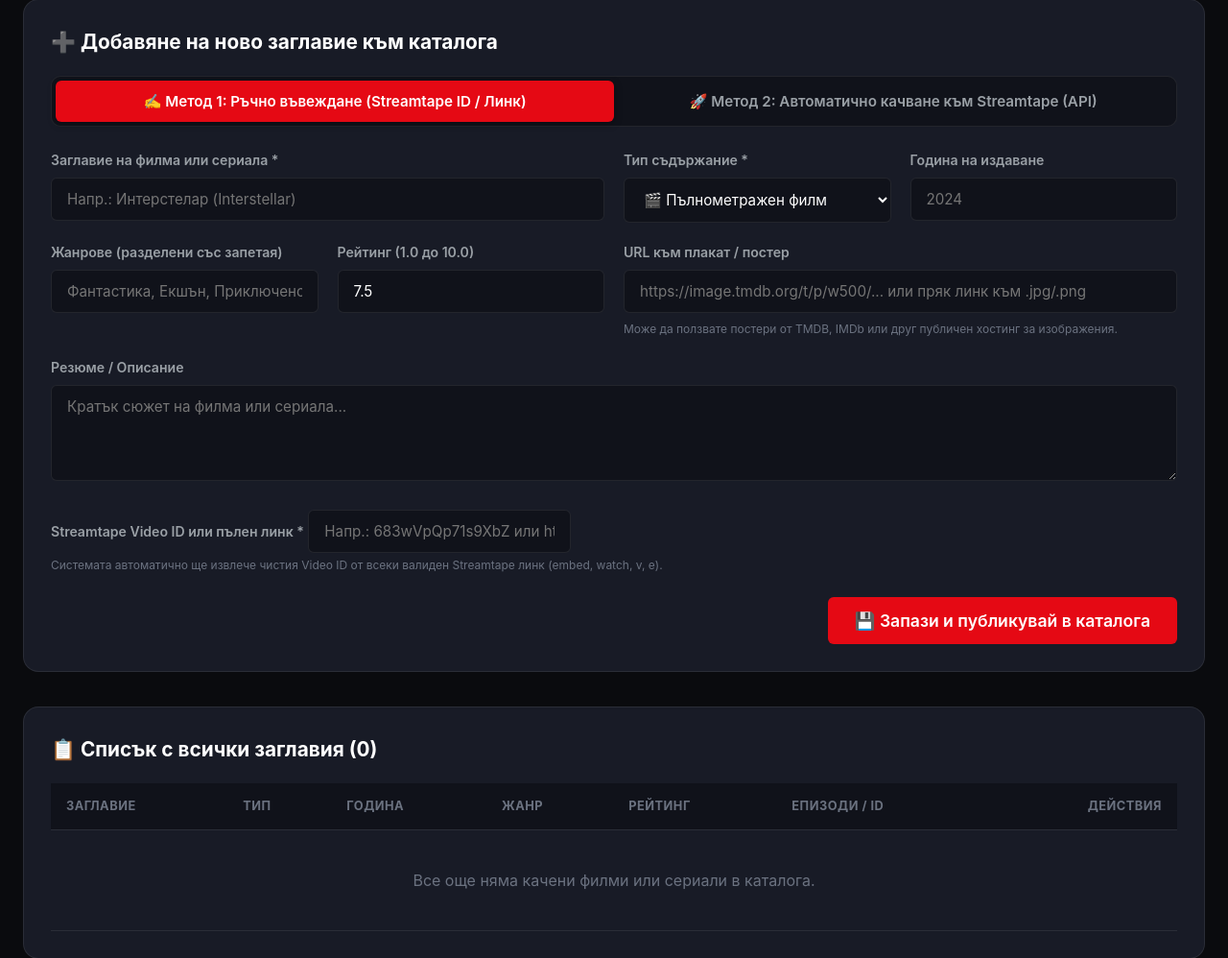
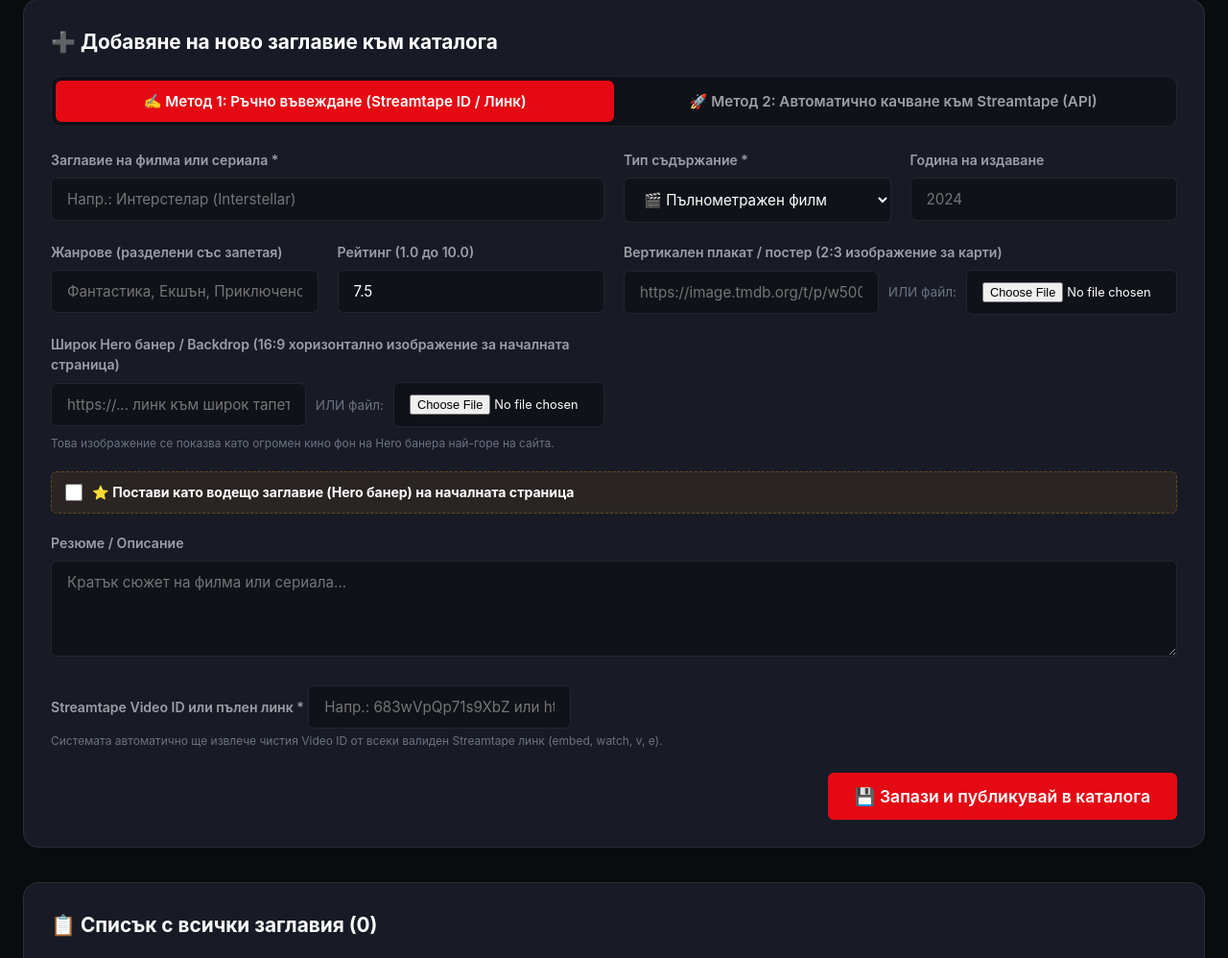
Before and after one commit to radostinslavcev1-lab/my-cinema-site, a Flask app: page /admin in a window 1280 px wide. Shown: the part 393-1391 px from the top of the page at 96% size. Run offline with Flask 3, Linux system fonts and the light colour scheme; the visitor is signed in with stand-in values (Sample User, id 1).

Commit message:
Add Hero Banner custom backdrop upload and featured toggle support

```diff
--- a/app.py
+++ b/app.py
@@ -43,8 +43,9 @@ app.config['SQLALCHEMY_TRACK_MODIFICATIONS'] = False
 app.config['MAX_CONTENT_LENGTH'] = int(os.environ.get('MAX_CONTENT_LENGTH_MB', 5000)) * 1024 * 1024
 app.config['PERMANENT_SESSION_LIFETIME'] = timedelta(days=7)
 
-# Allowed video extensions
+# Allowed video and image extensions
 ALLOWED_EXTENSIONS = {'mp4', 'mkv', 'avi', 'mov', 'webm', 'flv', 'm4v'}
+ALLOWED_IMAGE_EXTENSIONS = {'jpg', 'jpeg', 'png', 'webp', 'gif'}
 
 # Streamtape credentials
 STREAMTAPE_LOGIN = os.environ.get('STREAMTAPE_LOGIN', '').strip()
@@ -64,6 +65,21 @@ os.makedirs(TEMP_DIR, exist_ok=True)
 
 def allowed_file(filename: str) -> bool:
     return '.' in filename and filename.rsplit('.', 1)[1].lower() in ALLOWED_EXTENSIONS
+
+
+def allowed_image(filename: str) -> bool:
+    return '.' in filename and filename.rsplit('.', 1)[1].lower() in ALLOWED_IMAGE_EXTENSIONS
+
+
+def save_uploaded_image(file_storage, folder_name='banners'):
+    """Saves an uploaded image locally and returns its public URL path."""
+    if not file_storage or not file_storage.filename or not allowed_image(file_storage.filename):
+        return None
+    safe_name = f"{int(datetime.now().timestamp())}_{secure_filename(file_storage.filename)}"
+    target_dir = os.path.join(app.root_path, 'static', 'uploads', folder_name)
+    os.makedirs(target_dir, exist_ok=True)
+    file_storage.save(os.path.join(target_dir, safe_name))
+    return url_for('static', filename=f'uploads/{folder_name}/{safe_name}')
 
 
 def login_required(f):
@@ -150,9 +166,12 @@ def index():
     # Pick a featured item for the hero section
     featured_item = None
     if not search_query and not genre_filter and not type_filter and items:
-        # Choose the first item or the highest-rated item with a poster
-        featured_candidates = [i for i in items if i.poster_url]
-        featured_item = featured_candidates[0] if featured_candidates else items[0]
+        # 1. First look for an item explicitly marked as is_featured
+        featured_item = MediaItem.query.filter_by(is_featured=True).first()
+        if not featured_item:
+            # 2. Otherwise pick first item with backdrop or poster
+            featured_candidates = [i for i in items if i.backdrop_url or i.poster_url]
+            featured_item = featured_candidates[0] if featured_candidates else items[0]
 
     return render_template(
         'index.html',
@@ -459,6 +478,23 @@ def admin_add_media():
             flash('За филм е необходимо да въведете валиден Streamtape ID или линк!', 'danger')
             return redirect(url_for('admin_dashboard'))
 
+    # Handle image file uploads
+    backdrop_url = request.form.get('backdrop_url', '').strip()
+    is_featured = bool(request.form.get('is_featured'))
+
+    if 'backdrop_file' in request.files and request.files['backdrop_file'].filename:
+        uploaded_backdrop = save_uploaded_image(request.files['backdrop_file'], 'banners')
+        if uploaded_backdrop:
+            backdrop_url = uploaded_backdrop
+
+    if 'poster_file' in request.files and request.files['poster_file'].filename:
+        uploaded_poster = save_uploaded_image(request.files['poster_file'], 'posters')
+        if uploaded_poster:
+            poster_url = uploaded_poster
+
+    if is_featured:
+        MediaItem.query.update({MediaItem.is_featured: False})
+
     # Create MediaItem record
     new_media = MediaItem(
         title=title,
@@ -467,6 +503,8 @@ def admin_add_media():
         genre=genre,
         rating=rating,
         poster_url=poster_url,
+        backdrop_url=backdrop_url,
+        is_featured=is_featured,
         media_type=media_type,
         streamtape_id=streamtape_id if media_type == 'movie' else None
     )
@@ -506,6 +544,26 @@ def admin_edit_media(id):
         item.description = request.form.get('description', '').strip()
         item.genre = request.form.get('genre', '').strip()
         item.poster_url = request.form.get('poster_url', '').strip()
+        item.backdrop_url = request.form.get('backdrop_url', '').strip()
+
+        # Handle image file uploads
+        if 'backdrop_file' in request.files and request.files['backdrop_file'].filename:
+            uploaded_backdrop = save_uploaded_image(request.files['backdrop_file'], 'banners')
+            if uploaded_backdrop:
+                item.backdrop_url = uploaded_backdrop
+
+        if 'poster_file' in request.files and request.files['poster_file'].filename:
+            uploaded_poster = save_uploaded_image(request.files['poster_file'], 'posters')
+            if uploaded_poster:
+                item.poster_url = uploaded_poster
+
+        # Update is_featured flag
+        is_featured = bool(request.form.get('is_featured'))
+        if is_featured:
+            MediaItem.query.update({MediaItem.is_featured: False})
+            item.is_featured = True
+        else:
+            item.is_featured = False
 
         # Update year
         try:
@@ -529,6 +587,19 @@ def admin_edit_media(id):
         return redirect(url_for('admin_dashboard'))
 
     return render_template('admin_edit.html', item=item)
+
+
+@app.route('/admin/featured/<int:id>', methods=['POST'])
+@login_required
+def admin_toggle_featured(id):
+    """Sets the selected movie/series as the Hero Banner on the home page."""
+    item = MediaItem.query.get_or_404(id)
+    # Clear any previous featured item
+    MediaItem.query.update({MediaItem.is_featured: False})
+    item.is_featured = True
+    db.session.commit()
+    flash(f"Заглавието „{item.title}“ беше избрано за водещ Hero банер на началната страница!", 'success')
+    return redirect(url_for('admin_dashboard'))
 
 
 @app.route('/admin/delete/<int:id>', methods=['POST'])
@@ -696,13 +767,24 @@ create_tables()
 
 @app.before_request
 def ensure_db_ready():
-    """Ensure database connection is ready on first request."""
+    """Ensure database connection is ready on first request and new columns exist."""
     if not getattr(app, '_db_initialized', False):
         try:
             db.create_all()
+            with db.engine.connect() as conn:
+                try:
+                    conn.execute(db.text("ALTER TABLE media_items ADD COLUMN backdrop_url VARCHAR(500)"))
+                    conn.commit()
+                except Exception:
+                    pass
+                try:
+                    conn.execute(db.text("ALTER TABLE media_items ADD COLUMN is_featured BOOLEAN DEFAULT FALSE"))
+                    conn.commit()
+                except Exception:
+                    pass
             app._db_initialized = True
-        except Exception:
-            pass
+        except Exception as e:
+            app.logger.warning(f"DB ensure warning: {e}")
 
 
 if __name__ == '__main__':
--- a/templates/admin.html
+++ b/templates/admin.html
@@ -157,19 +157,63 @@
           >
         </div>
 
-        <!-- Poster URL -->
+        <!-- Poster URL or File -->
         <div class="form-group" style="grid-column: span 2;">
-          <label for="poster_url">URL към плакат / постер</label>
+          <label for="poster_url">Вертикален плакат / постер (2:3 изображение за карти)</label>
+          <div style="display: flex; gap: 10px; align-items: center; flex-wrap: wrap;">
             <input
               type="url"
               id="poster_url"
               name="poster_url"
               class="form-control"
-            placeholder="https://image.tmdb.org/t/p/w500/... или пряк линк към .jpg/.png"
+              style="flex: 1; min-width: 220px;"
+              placeholder="https://image.tmdb.org/t/p/w500/... или линк към постер"
             >
+            <span style="color: var(--text-muted); font-size: 0.85rem;">ИЛИ файл:</span>
+            <input
+              type="file"
+              id="poster_file"
+              name="poster_file"
+              class="form-control"
+              style="max-width: 220px; font-size: 0.8rem;"
+              accept="image/*"
+            >
+          </div>
+        </div>
+
+        <!-- Wide Hero Banner / Backdrop URL or File -->
+        <div class="form-group" style="grid-column: span 2;">
+          <label for="backdrop_url">Широк Hero банер / Backdrop (16:9 хоризонтално изображение за началната страница)</label>
+          <div style="display: flex; gap: 10px; align-items: center; flex-wrap: wrap;">
+            <input
+              type="url"
+              id="backdrop_url"
+              name="backdrop_url"
+              class="form-control"
+              style="flex: 1; min-width: 220px;"
+              placeholder="https://... линк към широк тапет/банер"
+            >
+            <span style="color: var(--text-muted); font-size: 0.85rem;">ИЛИ файл:</span>
+            <input
+              type="file"
+              id="backdrop_file"
+              name="backdrop_file"
+              class="form-control"
+              style="max-width: 220px; font-size: 0.8rem;"
+              accept="image/*"
+            >
+          </div>
           <small style="color: var(--text-muted); font-size: 0.75rem;">
-            Може да ползвате постери от TMDB, IMDb или друг публичен хостинг за изображения.
+            Това изображение се показва като огромен кино фон на Hero банера най-горе на сайта.
           </small>
+        </div>
+
+        <!-- Is Featured on Hero Banner Checkbox -->
+        <div class="form-group full-width" style="padding: 10px 14px; background: rgba(245, 158, 11, 0.08); border: 1px dashed rgba(245, 158, 11, 0.3); border-radius: var(--radius-sm);">
+          <label style="display: flex; align-items: center; gap: 10px; cursor: pointer; color: var(--text-primary); margin-bottom: 0;">
+            <input type="checkbox" name="is_featured" value="1" style="width: 18px; height: 18px; accent-color: var(--accent-gold);">
+            <span>⭐ <strong>Постави като водещо заглавие (Hero банер) на началната страница</strong></span>
+          </label>
         </div>
 
         <!-- Description -->
@@ -277,9 +321,16 @@
                     onerror="this.src='https://images.unsplash.com/photo-1489599849927-2ee91cede3ba?auto=format&fit=crop&w=600&q=80'"
                   >
                   <div>
-                    <strong style="color: var(--text-primary); font-size: 0.95rem; display: block;">
+                    <div style="display: flex; align-items: center; gap: 6px;">
+                      <strong style="color: var(--text-primary); font-size: 0.95rem;">
                         {{ item.title }}
                       </strong>
+                      {% if item.is_featured %}
+                        <span class="badge" style="background: rgba(245, 158, 11, 0.2); color: var(--accent-gold); border: 1px solid rgba(245, 158, 11, 0.5); font-size: 0.65rem; padding: 1px 5px;">
+                          ⭐ Hero банер
+                        </span>
+                      {% endif %}
+                    </div>
                     <small style="color: var(--text-muted); font-size: 0.75rem;">
                       Добавен: {{ item.created_at.strftime('%d.%m.%Y %H:%M') if item.created_at else '—' }}
                     </small>
@@ -317,6 +368,13 @@
 
               <td>
                 <div class="table-actions" style="justify-content: flex-end;">
+                  {% if not item.is_featured %}
+                    <form method="POST" action="{{ url_for('admin_toggle_featured', id=item.id) }}" style="display: inline;">
+                      <button type="submit" class="btn btn-secondary btn-sm" title="Направи това заглавие водещ Hero банер на началната страница" style="color: var(--accent-gold); padding: 5px 8px;">
+                        ⭐
+                      </button>
+                    </form>
+                  {% endif %}
                   <a href="{{ url_for('watch', id=item.id) }}" class="btn btn-secondary btn-sm" title="Гледай в каталога" target="_blank">
                     👁️
                   </a>
--- a/templates/index.html
+++ b/templates/index.html
@@ -7,7 +7,7 @@
 
   <!-- Featured Hero Section (Displayed on default catalog view) -->
   {% if featured_item and not current_search and not current_genre and not current_type %}
-    <section class="hero-banner" style="background-image: url('{{ featured_item.safe_poster_url }}');">
+    <section class="hero-banner" style="background-image: url('{{ featured_item.safe_backdrop_url }}');">
       <div class="hero-overlay">
         <div class="hero-content">
           <div class="hero-badges">
```
Also changed, not shown: models.py (+14 -0 lines), templates/admin_edit.html (+48 -2 lines). Lines whose indentation alone changed are shown as unchanged.
